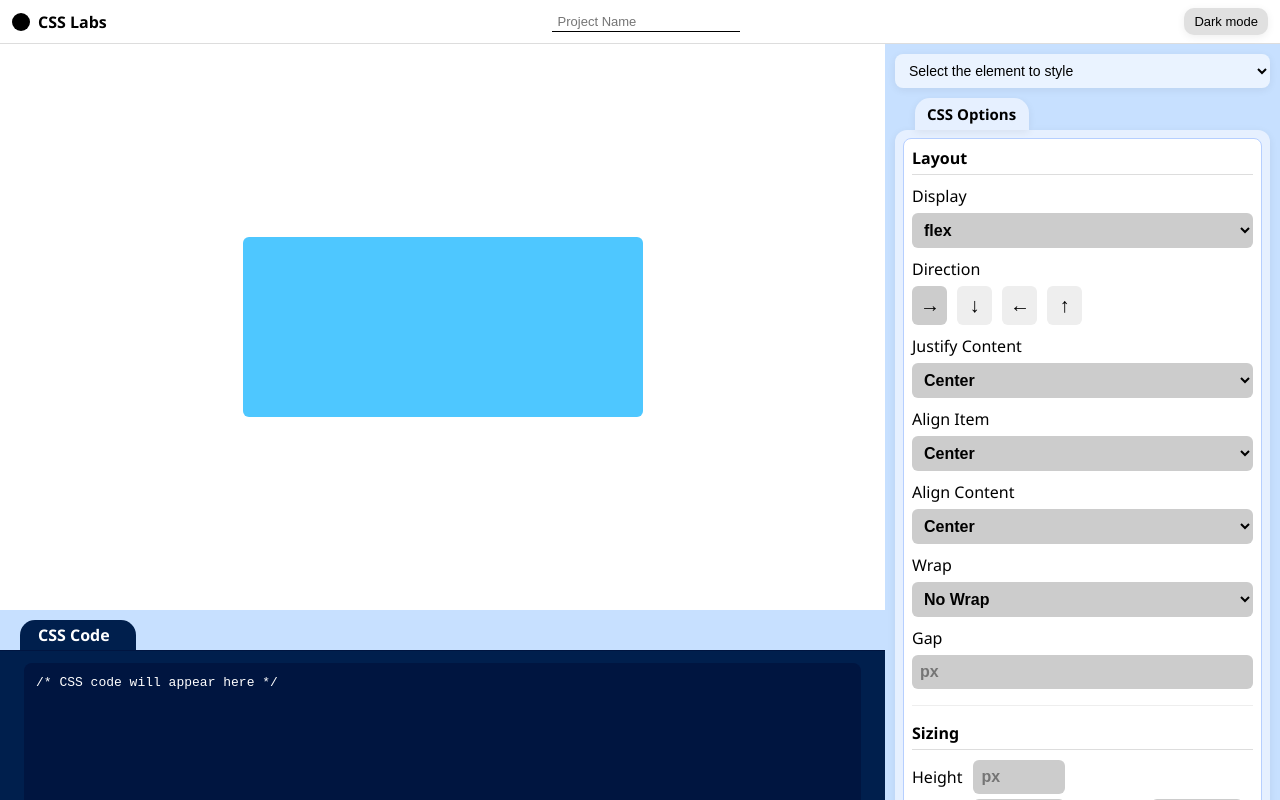
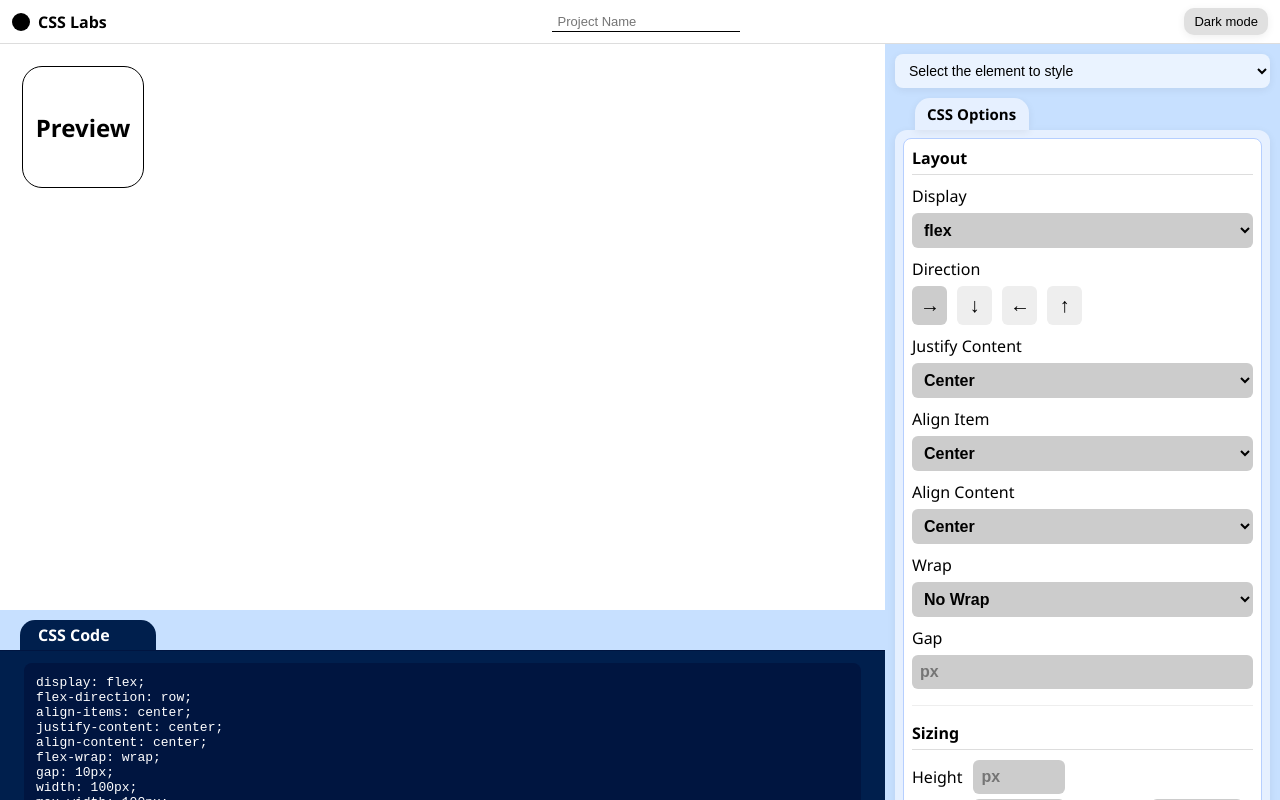
Before and after one commit to shivamsaini124/CSS-Lab, a React (Vite) app: page / in a window 1280 px wide. Built offline with nearby package versions, Linux system fonts and the light colour scheme.

Commit message:
Real time preview and CSS will be displayed when style context state is changed

```diff
--- a/src/App.css
+++ b/src/App.css
@@ -133,9 +133,6 @@ body.dark-mode {
   padding: 12px;
   background: white;
   min-height: 0;
-  display: flex;
-  align-items: center;
-  justify-content: center;
   transition: background-color 0.3s ease;
 }
 
@@ -318,7 +315,7 @@ body.dark-mode {
   border-radius: 15px 15px 0 0;
   position: relative;
   left: 20px;
-  width: 80px;
+  width: 100px;
   transition: background-color 0.3s ease;
 }
 
--- a/src/App.jsx
+++ b/src/App.jsx
@@ -1,4 +1,4 @@
-import React, { useState, useEffect } from "react";
+import React, { useState, useEffect, useContext } from "react";
 import { ButtonSelector, DropDownSelector } from "./selector.jsx";
 import { LayoutOptions } from "./layout.jsx";
 import { SizingOptions } from "./sizing.jsx";
@@ -6,13 +6,23 @@ import { SpacingOptions } from "./spacing.jsx";
 import "./App.css";
 import { PositionOptions } from "./position.jsx";
 import { BorderOptions } from "./border.jsx";
+import { Preview } from "./preview.jsx";
+import { styleContext } from "./context.jsx";
+import { createCSS, parseStyle } from "./main.jsx";
 
 export default function App() {
+
+  const {style, setStyle} = useContext(styleContext);
+
   const [projectName, setProjectName] = useState("");
   const [darkMode, setDarkMode] = useState(localStorage.getItem("darkMode") === "true" ? true :false);
   const [selectedElement, setSelectedElement] = useState("");
   // Placeholder for generated CSS
-  const [cssCode] = useState("/* CSS code will appear here */");
+  const [cssCode, setCssCode] = useState("/* CSS code will appear here */");
+
+  useEffect(()=> {
+    setCssCode(createCSS(parseStyle(style)));
+  }, [style])
 
   // Effect to manage body class for dark mode
   useEffect(() => {
@@ -54,7 +64,7 @@ export default function App() {
         {/* Left Column: Preview + Code Panel */}
         <div className="left-column">
           <div className="preview-area">
-            <div className="preview-box" />
+            <Preview/>
           </div>
           <div className="code-header">CSS Code</div>
           {/* CSS Code Panel at the bottom left */}
--- a/src/border.jsx
+++ b/src/border.jsx
@@ -16,7 +16,7 @@ export const BorderOptions = ({darkMode = false}) => {
 
             <DropDownSelector
                 propertyName={"Style"}
-                options={["solid","dashed","dotted","inset","outset"]}
+                options={["solid","dashed","dotted","inset","outset"]}ī
                 darkMode={darkMode}
             />
 
--- a/src/main.jsx
+++ b/src/main.jsx
@@ -3,6 +3,16 @@ import { createRoot } from 'react-dom/client'
 import './index.css'
 import App from './App.jsx'
 import {styleContext} from "./context.jsx"
+
+export function createCSS(styleObj) {
+  function toKebabCase(str) {
+    return str.replace(/[A-Z]/g, m => '-' + m.toLowerCase());
+  }
+
+  return Object.entries(styleObj)
+    .map(([key, value]) => `${toKebabCase(key)}: ${value};\n`)
+    .join('');
+}
 
 const defaultStyle = {
   layout: {
@@ -25,9 +35,9 @@ const defaultStyle = {
   },
 
   sizing: {
-    width: "50px",
+    width: "100px",
     maxWidth: "100px",
-    height: "50px",
+    height: "100px",
     maxHeight: "100px",
     minWidth: "50px",
     minHeight: "50px"
@@ -45,14 +55,64 @@ const defaultStyle = {
   },
 
   position: {
-    position: "relative",
+    position: "fixed",
     top: "0px",
     bottom: "0px",
     left: "0px",
     right: "0px",
     zIndex: 1
+  },
+
+  border: {
+    borderWidth: "1px",
+    borderColor: "#000000",
+    borderStyle: "solid",
+    borderRadius: "20px"
+  },
+
+  extras: {
+    backgroundColor: "#ffffff",
   }
 };
+
+export function parseStyle(styleObj) {
+  const result = {};
+
+  // 1. Layout (display + flex/grid props)
+  if (styleObj.layout) {
+    const { display, flex, grid } = styleObj.layout;
+    if (display) result.display = display;
+
+    if (display === "flex" && flex) {
+      Object.assign(result, flex);
+    } else if (display === "grid" && grid) {
+      Object.assign(result, grid);
+    }
+  }
+
+  // 2. Merge other style groups
+  const styleGroups = ["sizing", "spacing", "position", "border", "extras"];
+  styleGroups.forEach(group => {
+    if (styleObj[group] && typeof styleObj[group] === "object") {
+      Object.assign(result, styleObj[group]);
+    }
+  });
+
+  return result;
+}
+
+export function sanitizeStyleForContainer(flatStyle) {
+  const disallowedProps = ["position", "top", "left", "right", "bottom", "zIndex"];
+
+  const safeStyle = {};
+  for (const key in flatStyle) {
+    if (!disallowedProps.includes(key)) {
+      safeStyle[key] = flatStyle[key];
+    }
+  }
+  return safeStyle;
+}
+
 
 function Root() {
   const [style, setStyle] = useState(defaultStyle);
--- /dev/null
+++ b/src/preview.jsx
@@ -0,0 +1,17 @@
+import React, { useContext } from 'react';
+import { styleContext } from './context.jsx';
+import { parseStyle, sanitizeStyleForContainer } from './main.jsx';
+
+
+// Preview component to display the current style
+export const Preview = () => {
+  const { style, setStyle } = useContext(styleContext);
+
+  const parsedStyle = sanitizeStyleForContainer(parseStyle(style));
+
+  return (
+    <div style={parsedStyle}>
+      <h2>Preview</h2>
+    </div>
+  );
+};
```
